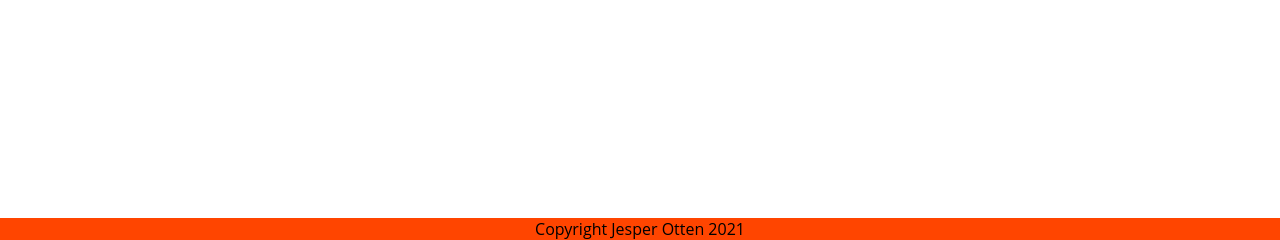
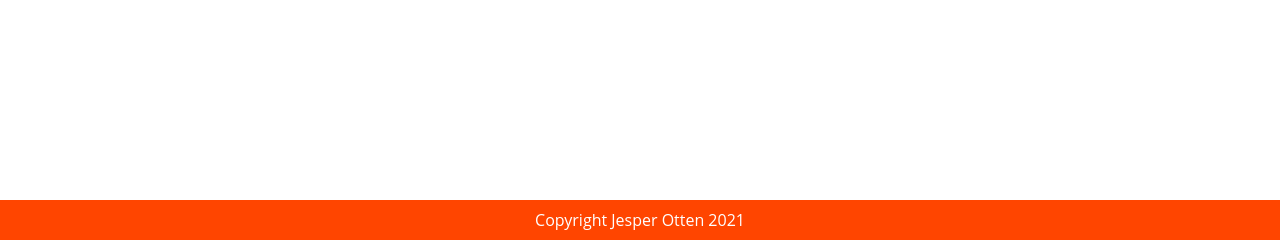
Before and after one commit to Jesper15/eigen-site-boeken, a PHP site: page / in a window 1280 px wide. Shown: the part 560-800 px from the top of the page. Run offline with PHP 8.4, Linux system fonts and the light colour scheme.

Commit message:
Footer hoogte aangepast

```diff
--- a/style.css
+++ b/style.css
@@ -240,5 +240,6 @@ footer {
     display: flex;
     align-items: center;
     justify-content: center;
-
+    color: white;
+    height: 5vh;
 }
```
